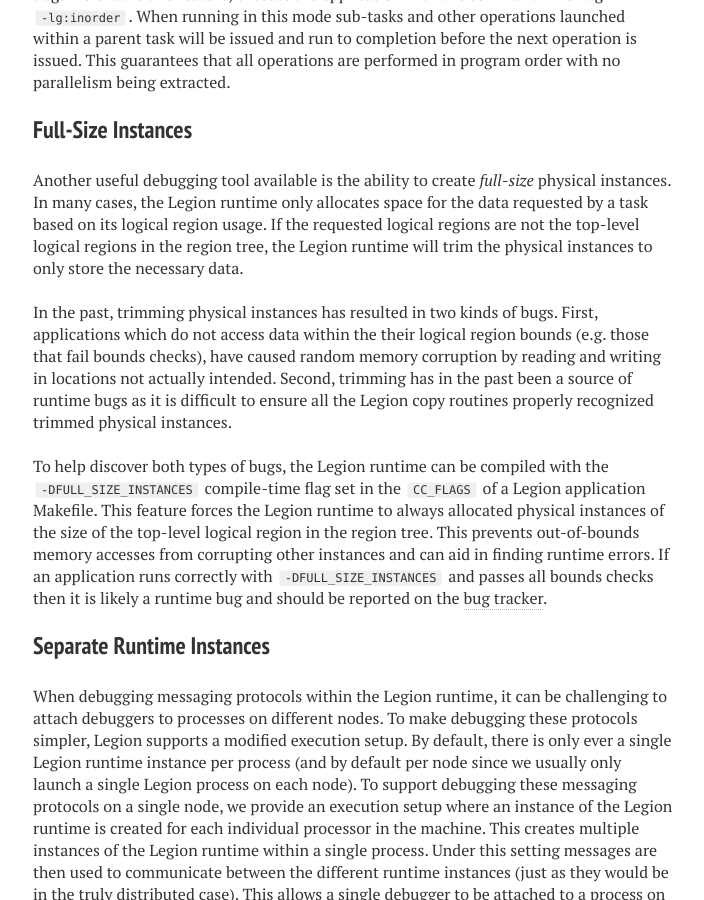
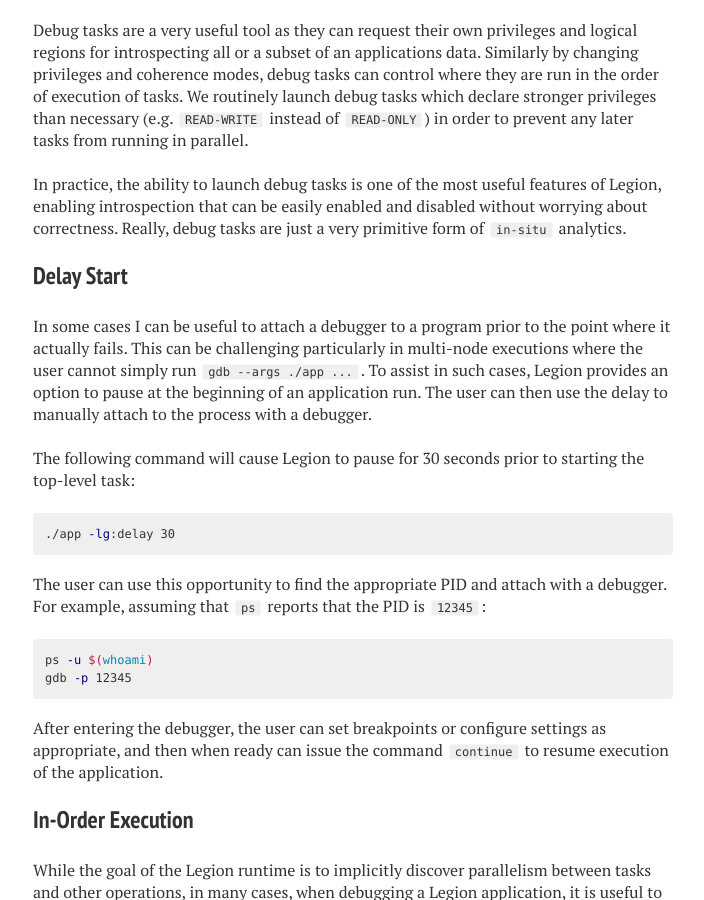
Before and after one commit to apryakhin/legion.stanford.edu, a Jekyll site: the page built from debugging.md, in a window 1280 px wide and 900 px high, scrolled down 5929 px. Shown: the whole window, without its empty margins (287-991 px from the left). Built offline with Jekyll 4.4.1, drawn with Linux system fonts in a browser that asks for light colours; nearby versions of some CDN libraries; some of the changed text lies outside the part shown.

Commit message:
More debugging techniques.

```diff
--- a/debugging.md
+++ b/debugging.md
@@ -12,6 +12,7 @@ Generally speaking, users should start by trying these tools
 (typically in this order):
 
  * [Debug Mode](#debug-mode) (`DEBUG=1 make; ./app`)
+ * [Backtrace](#backtrace) (`LEGION_BACKTRACE=1 ./app`)
  * [Freeze On Error](#freeze-on-error) (`LEGION_FREEZE_ON_ERROR=1 ./app`)
  * [Privilege Checks](#privilege-checks) (`CC_FLAGS=-DPRIVILEGE_CHECKS make; ./app`)
  * [Bounds Checks](#bounds-checks) (`CC_FLAGS=-DBOUNDS_CHECKS make; ./app`)
@@ -23,6 +24,7 @@ tools have been exhausted or in special circumstances:
 
  * [Logging Infrastructure](#logging-infrastructure)
  * [Debug Tasks](#debug-tasks)
+ * [Delay Start](#delay-start) (`./app -lg:delay N` where `N` is in seconds)
  * [In-Order Execution](#in-order-execution) (`./app -lg:inorder`)
  * [Full-Size Instances](#full-size-instances)
  * [Separate Runtime Instances](#separate-runtime-instances) (`./app -lg:separate -ll:util 0`)
@@ -46,6 +48,27 @@ messages, but Legion is still an experimental system and there may be
 assertions that do not produce useful error messages. If you encounter
 one of these assertions (regardless of whether it is an application or
 runtime bug), please report it on the [bug tracker](/community/).
+
+### Backtrace
+
+Legion can automatically print a backtrace when an error occurs (such
+as an assertion failure or a segfault). This capability has a
+negligible performance impact and is therefore recommended in settings
+where crashes occur in production applications. Backtraces often
+provide initial clues as to where a bug may be hiding, and can direct
+further debugging efforts. To enable backtraces, set
+`LEGION_BACKTRACE` to `1` in the environment:
+
+{% highlight bash %}
+LEGION_BACKTRACE=1 ./app
+{% endhighlight %}
+
+When using `mpirun` as a launcher for the application, remember that a
+`-x` flag is required to pass the variable to the child process:
+
+{% highlight bash %}
+mpirun -x LEGION_BACKTRACE=1 ./app
+{% endhighlight %}
 
 ### Freeze On Error
 
@@ -305,6 +328,35 @@ that can be easily enabled and disabled without worrying
 about correctness. Really, debug tasks are just a very
 primitive form of `in-situ` analytics.
 
+### Delay Start
+
+In some cases I can be useful to attach a debugger to a program prior
+to the point where it actually fails. This can be challenging
+particularly in multi-node executions where the user cannot simply run
+`gdb --args ./app ...`. To assist in such cases, Legion provides an
+option to pause at the beginning of an application run. The user can
+then use the delay to manually attach to the process with a debugger.
+
+The following command will cause Legion to pause for 30 seconds prior
+to starting the top-level task:
+
+{% highlight bash %}
+./app -lg:delay 30
+{% endhighlight %}
+
+The user can use this opportunity to find the appropriate PID and
+attach with a debugger. For example, assuming that `ps` reports that
+the PID is `12345`:
+
+{% highlight bash %}
+ps -u $(whoami)
+gdb -p 12345
+{% endhighlight %}
+
+After entering the debugger, the user can set breakpoints or configure
+settings as appropriate, and then when ready can issue the command
+`continue` to resume execution of the application.
+
 ### In-Order Execution
 
 While the goal of the Legion runtime is to implicitly
```
